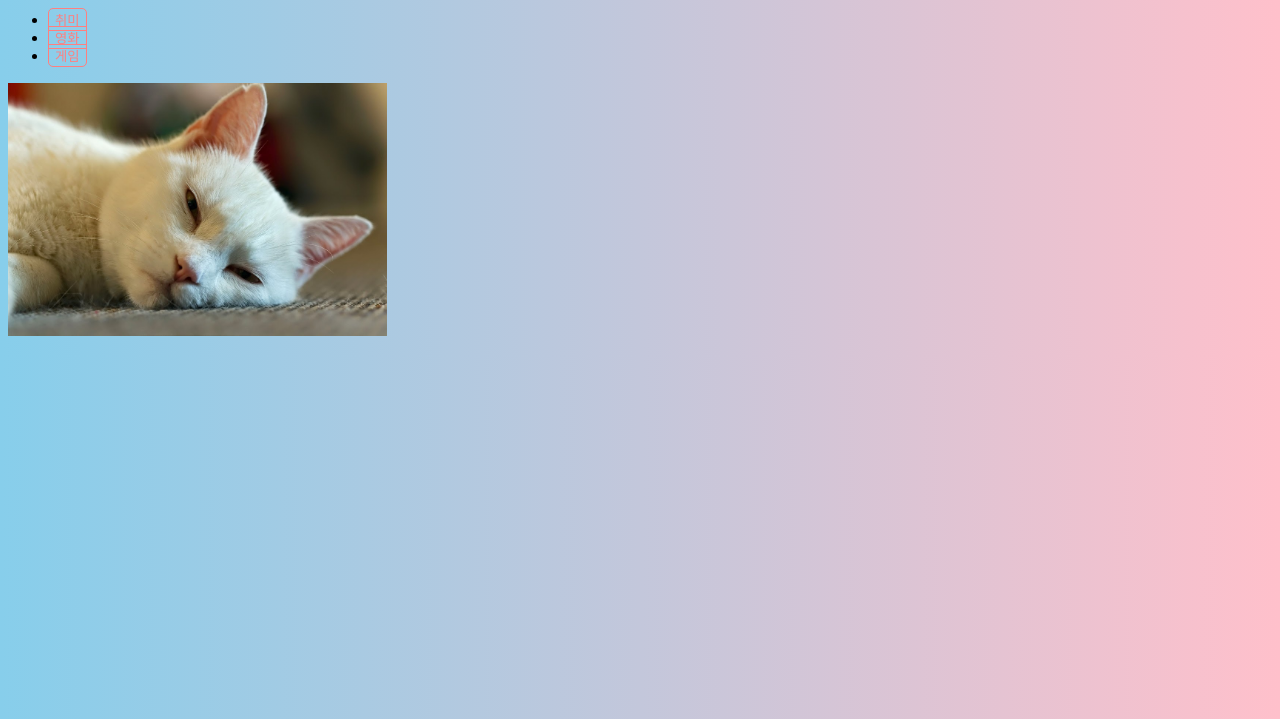
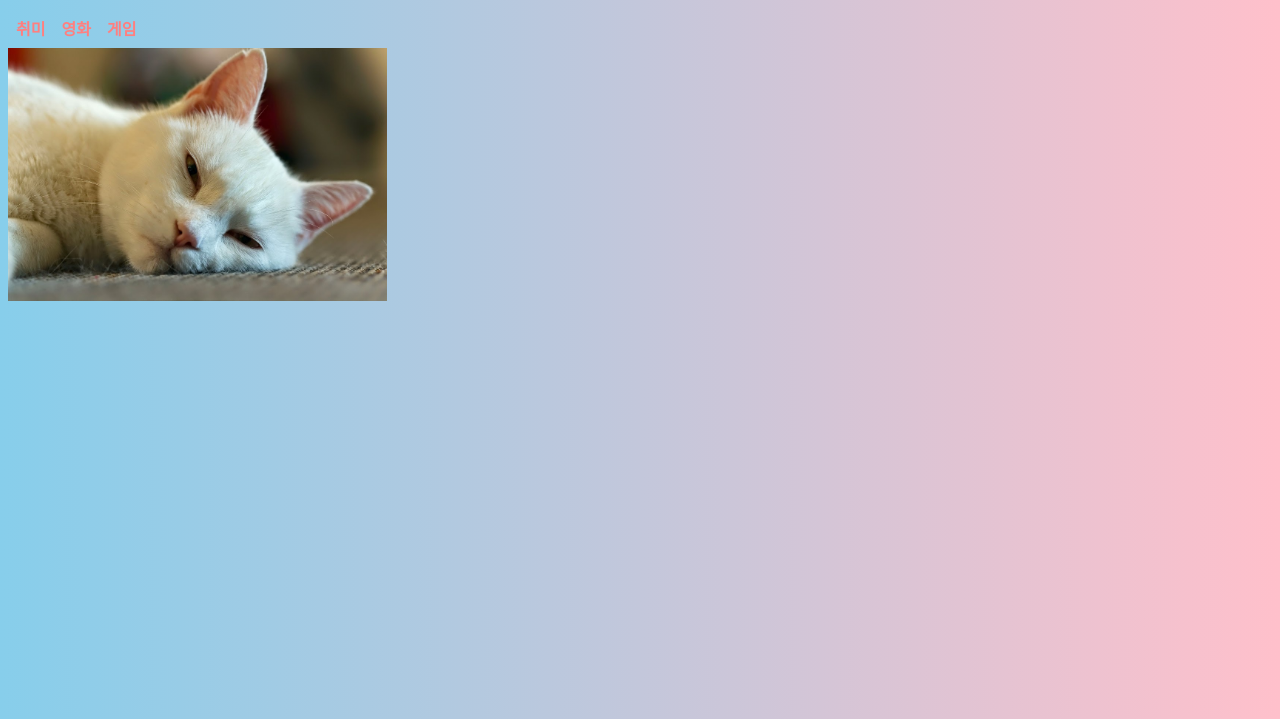
Before and after one commit to blshadow2/SELF, a plain HTML site: page 10911_박성호/index.html in a window 1280 px wide. Shown: the part 81-800 px from the top of the page. Drawn offline with Linux system fonts and the light colour scheme.

Commit message:
Update index.html

```diff
--- a/10911_박성호/index.html
+++ b/10911_박성호/index.html
@@ -5,34 +5,43 @@
     <title>Welcome</title>
     <link rel="stylesheet" href="css\main.css" />
     <style>
-      #bt1{margin-bottom: -4px;
-           border-top-right-radius: 5px;
-           border-top-left-radius: 5px}
-      #bt2{margin-top: -3px; margin-bottom: -4px}
-      #bt3{margin-top: -3px;
-           border-bottom-right-radius: 5px;
-           border-bottom-left-radius: 5px;
-          }
-      #bt_groub button{border:1px solid #ff7f7f;
-                       background-color:rgba(0,0,0,0);
-                       color: #ff7f7f ;
-                       }
-      #bt_groub button:hover{
-                            color:skyblue;
-                            background-color: #ff7f7f;
-      }
+    ul {
+    			background-color: #SKYBLUE;
+    			list-style-type: none;
+    			margin: 0;
+    			padding: 0;
+    			overflow: hidden;
+    		}
+    		li { float: left; }
+    		li a {
+    			display: block;
+    			background-color:linear-gradient(to right, blue, pink);
+    			color: #FF7f7F;
+    			padding: 8px;
+    			text-decoration: none;
+    			text-align: center;
+    			font-weight: bold;
+    		}
+    		li a:hover {
+    			background-color: #ff7f7f;
+    			color: skyblue;
+    		}
+      ul{list-style:none;}
+
 
     </style>
   </head>
   <body >
     <h1> 1학년 9반 11번 박성호 </h1>
+   <nav>
     <ul color=#ff7f7f>
         <div id="bt_groub">
-          <li><a href="subject1.html" target="_self" title="축구"><button id="bt1"type="button" name="취미">취미</button> </a></li>
-          <li><a href="subject2.html" target="_self" title="해리포터"><button id="bt2"type="button" name="영화">영화</button></a></li>
-          <li><a href="subject3.html" target="_self" title="롤"><button id="bt3"type="button" name="게임">게임</button> </a></li>
+          <li><a href="subject1.html" target="_self" title="축구">취미</a></li>
+          <li><a href="subject2.html" target="_self" title="해리포터">영화</a></li>
+          <li><a href="subject3.html" target="_self" title="롤">게임</a></li>
         </div>
       </ul>
+    </nav
     <p><img src="images\12445.jpeg" width="30%">
   </body>
 </html>
```
